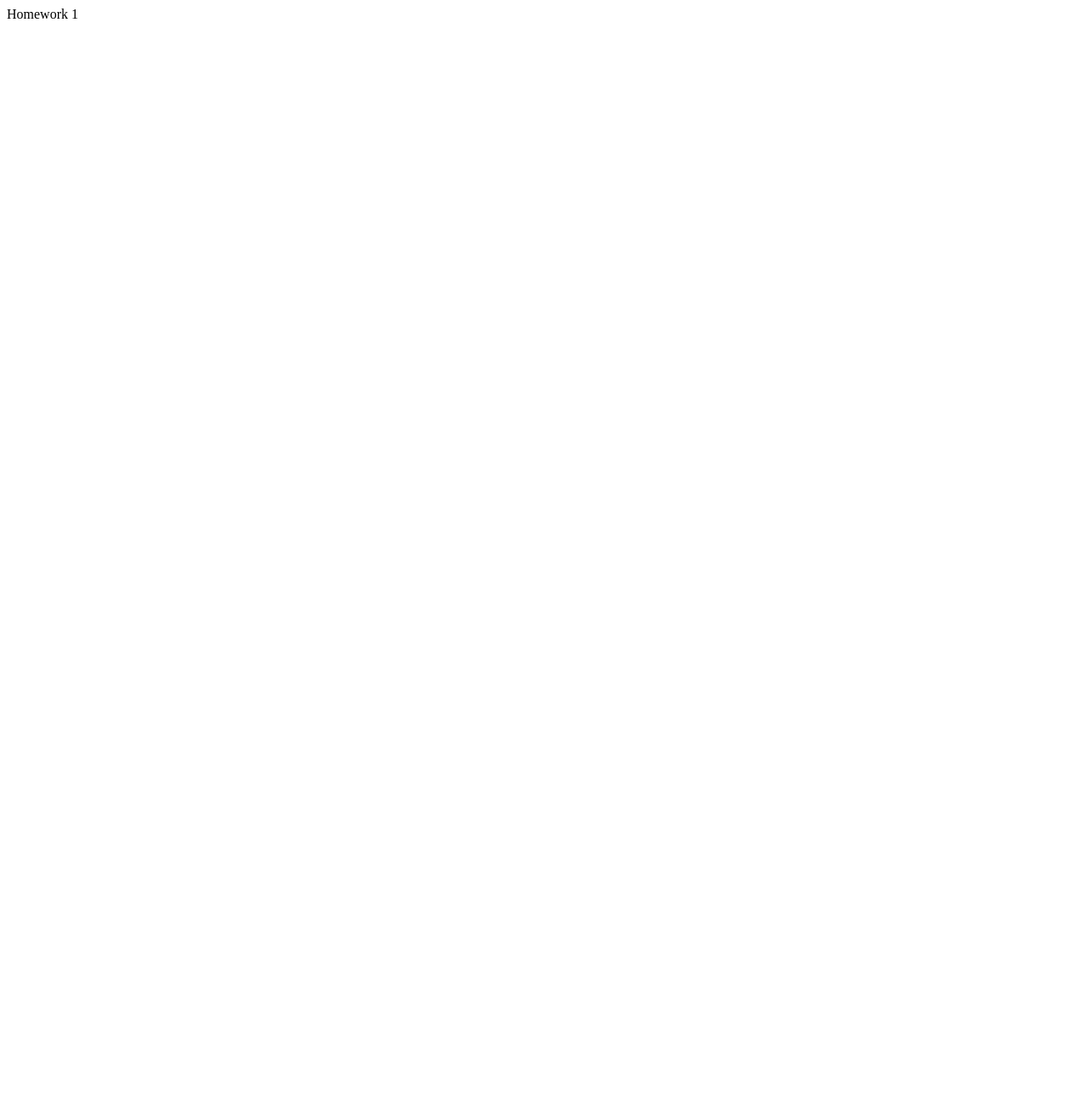
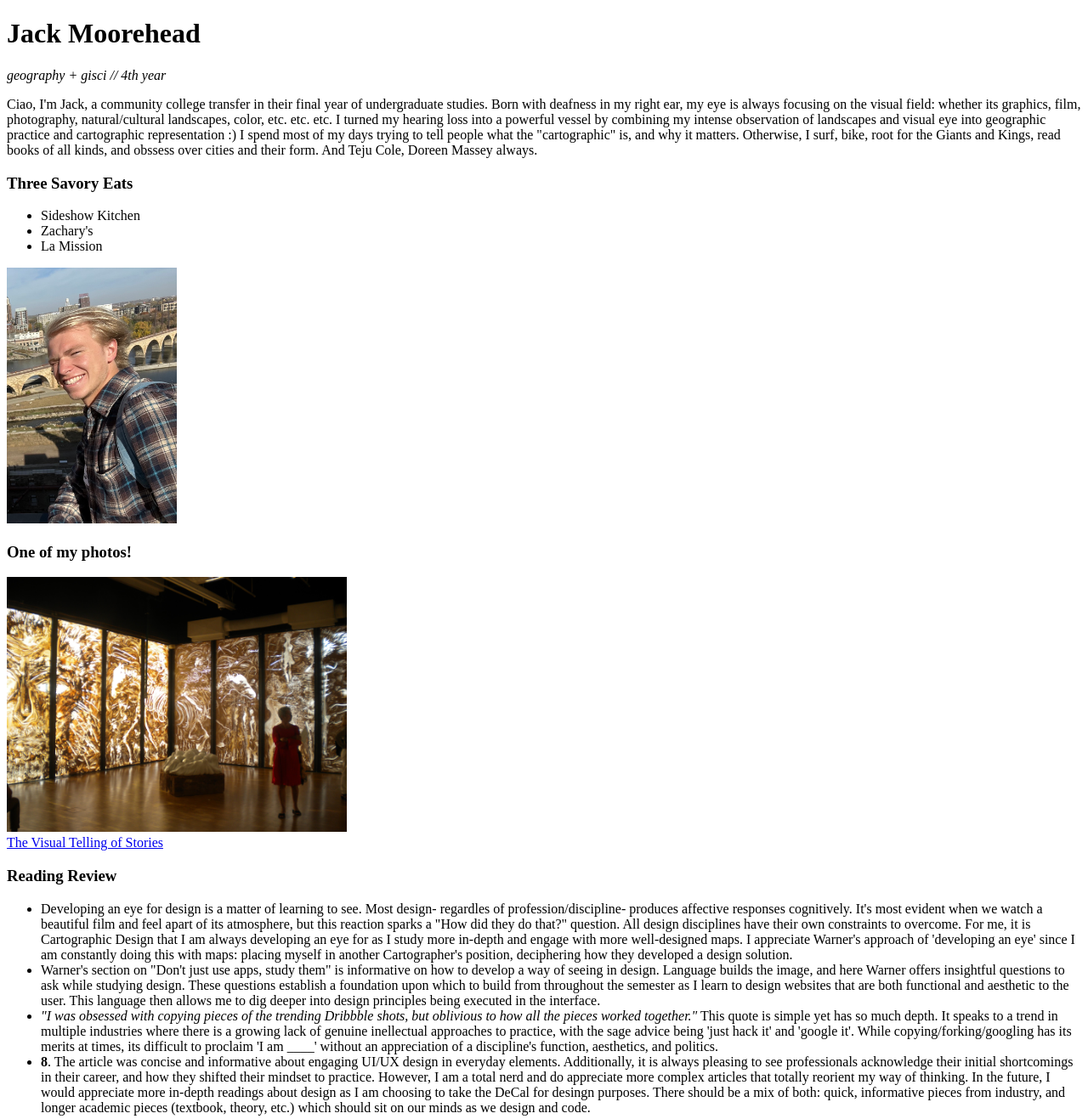
Before and after one commit to jackmoorehead/jackmoorehead.github.io, a plain HTML site: page homeworks/hw1/index.html in a window 1280 px wide. Shown: the whole page at 85% size. Before the commit the page ends 800 px from the top, so only its background shows below. Drawn offline with Linux system fonts and the light colour scheme.

Commit message:
finished homework 1

```diff
--- a/homeworks/hw1/index.html
+++ b/homeworks/hw1/index.html
@@ -1,6 +1,75 @@
-<!DOCTYPE html>
-<html>
-    <body>
-        Homework 1
-    </body>
+<!DOCTYPE html> <!--Tells the browser that this file contains HTML code-->
+<html lang="en"> <!--It is essential to pair tags in HTML. For instance, this initial tag begins the drafting area of the code, an end tag with a '/' ends the drafting-->
+<head> <!--Contains other elements for the aesthetics and functionality of the browser site (css, JS, etc), anything in these tags will not show on the site-->
+    <meta charset="UTF-8">
+    <meta http-equiv="X-UA-Compatible" content="IE=edge">
+    <meta name="viewport" content="width=device-width, initial-scale=1.0">
+    <title>Moin, ich Jack</title> <!--title tag specifies the text that shows on the tab of a web broswer, at the top of a window-->
+</head>
+<body> <!--The drafted code inside <body> will show up on the webpage-->
+    <h1><strong>Jack Moorehead</strong></h1>
+    <p><em>geography + gisci // 4th year</em></p>
+    <p>Ciao, I'm Jack, a community college transfer in their final year of undergraduate studies.
+        Born with deafness in my right ear, my eye is always focusing on the visual field: whether its graphics,
+        film, photography, natural/cultural landscapes, color, etc. etc. etc. I turned my hearing loss into
+        a powerful vessel by combining my intense observation of landscapes and visual eye into geographic practice
+        and cartographic representation :) I spend most of my days trying to tell people what the "cartographic" is,
+        and why it matters. Otherwise, I surf, bike, root for the Giants and Kings, read books of all kinds, and
+        obssess over cities and their form. And Teju Cole, Doreen Massey always.
+    </p>
+    <section> <!--Three favorite places to eat in Berkeley section-->
+        <h3>Three Savory Eats</h3>
+    <ul> <!--List tag-->
+        <li>Sideshow Kitchen</li>
+        <li>Zachary's</li>
+        <li>La Mission</li>
+    </ul>
+    </section>
+
+    <section> <!--Selfie and Favorite Website Link Section-->
+        <img src="assets/img/hw1_selfie2.jpg" width="200"/> <!--image tag-->
+    </section>
+    <section>
+        <h3> One of my photos!</h3>
+        <img src="assets/img/visual_chaos_3.JPG" width="400" />
+    </section>
+    <section>
+        <a href="https://www.fulltable.com/VTS/index2.htm" > The Visual Telling of Stories</a> <!--Link Tag-->
+    </section>
+
+    <section> <!--Reading Review section-->
+        <h3>Reading Review</h3>
+        <ul>
+            <li>Developing an eye for design is a matter of learning to see. Most design- regardles of profession/discipline-
+                produces affective responses cognitively. It's most evident when we watch a beautiful film and feel
+                apart of its atmosphere, but this reaction sparks a "How did they do that?" question.
+                All design disciplines have their own constraints to overcome. For me, it is Cartographic Design that I am always
+                developing an eye for as I study more in-depth and engage with more
+                well-designed maps. I appreciate Warner's approach of 'developing an eye' since I am constantly doing this with
+                maps: placing myself in another Cartographer's position, deciphering how they developed a design solution.
+            </li>
+            <li>Warner's section on "Don't just use apps, study them" is informative on how to develop
+                a way of seeing in design. Language builds the image, and here Warner offers insightful questions
+                to ask while studying design. These questions establish a foundation upon which to build from throughout
+                the semester as I learn to design websites that are both functional and aesthetic to the user.
+                This language then allows me to dig deeper into design principles being executed in the interface.
+            </li>
+            <li><em>"I was obsessed with copying pieces of the trending Dribbble shots, but oblivious to how all the pieces worked together."</em>
+                This quote is simple yet has so much depth. It speaks to a trend in multiple industries where
+                there is a growing lack of genuine inellectual approaches to practice, with the sage advice being 'just
+                hack it' and 'google it'. While copying/forking/googling has its merits at times, its difficult to proclaim
+                'I am ____' without an appreciation of a discipline's function, aesthetics, and politics.
+            </li>
+            <li><strong>8</strong>. The article was concise and informative about engaging UI/UX design in everyday
+                elements. Additionally, it is always pleasing to see professionals acknowledge their
+                initial shortcomings in their career, and how they shifted their mindset to practice.
+                However, I am a total nerd and do appreciate more complex articles that totally
+                reorient my way of thinking. In the future, I would appreciate more in-depth readings about design
+                as I am choosing to take the DeCal for desingn purposes. There should be a mix of
+                both: quick, informative pieces from industry, and longer academic pieces (textbook, theory, etc.)
+                which should sit on our minds as we design and code.
+            </li>
+        </ul>
+    </section>
+</body>
 </html>
```
Also changed, not shown: homeworks/hw1/assets/img/hw1_selfie.jpg (added), homeworks/hw1/assets/img/hw1_selfie2.jpg (added), homeworks/hw1/assets/img/visual_chaos_3.JPG (added).
